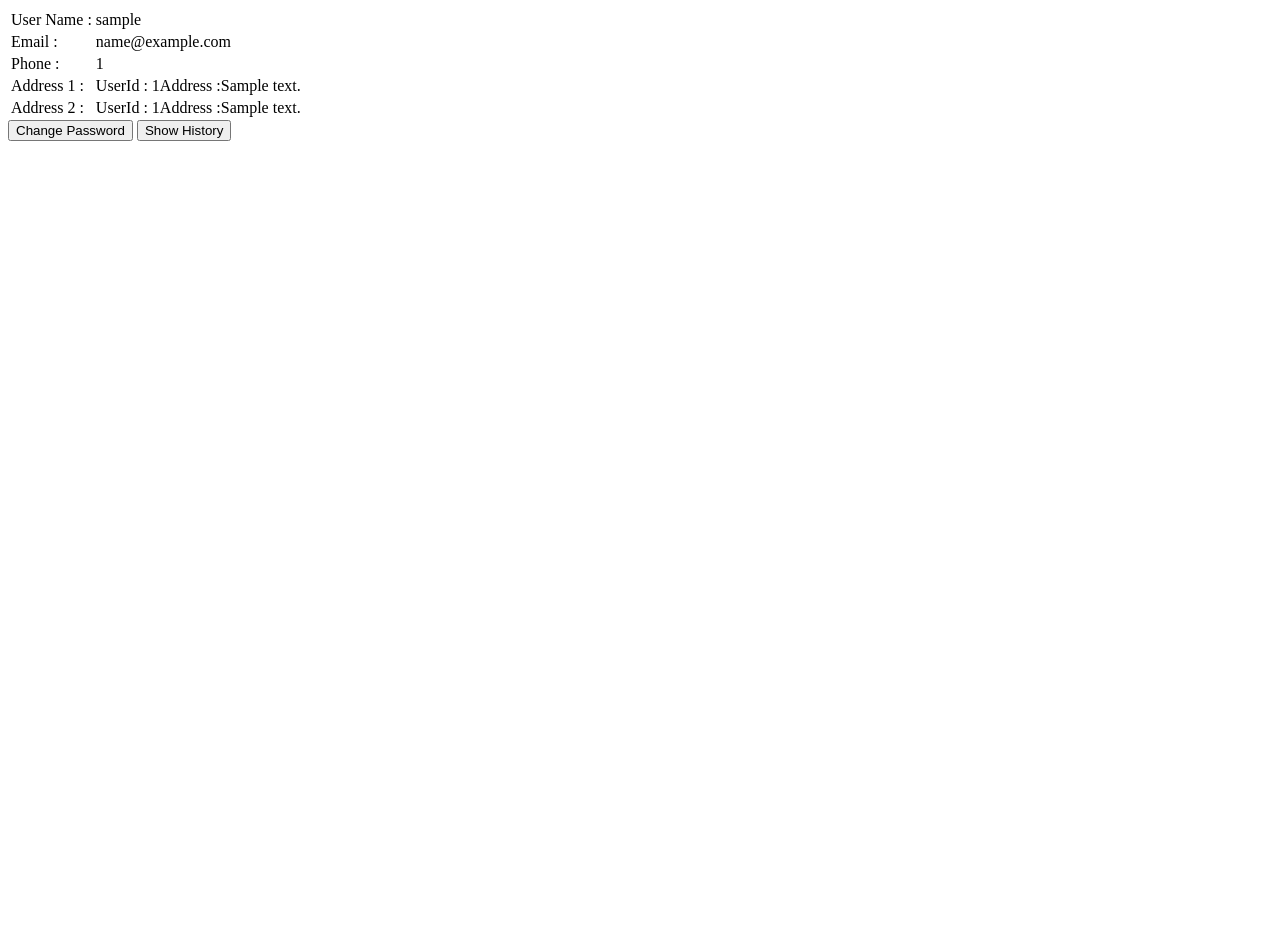
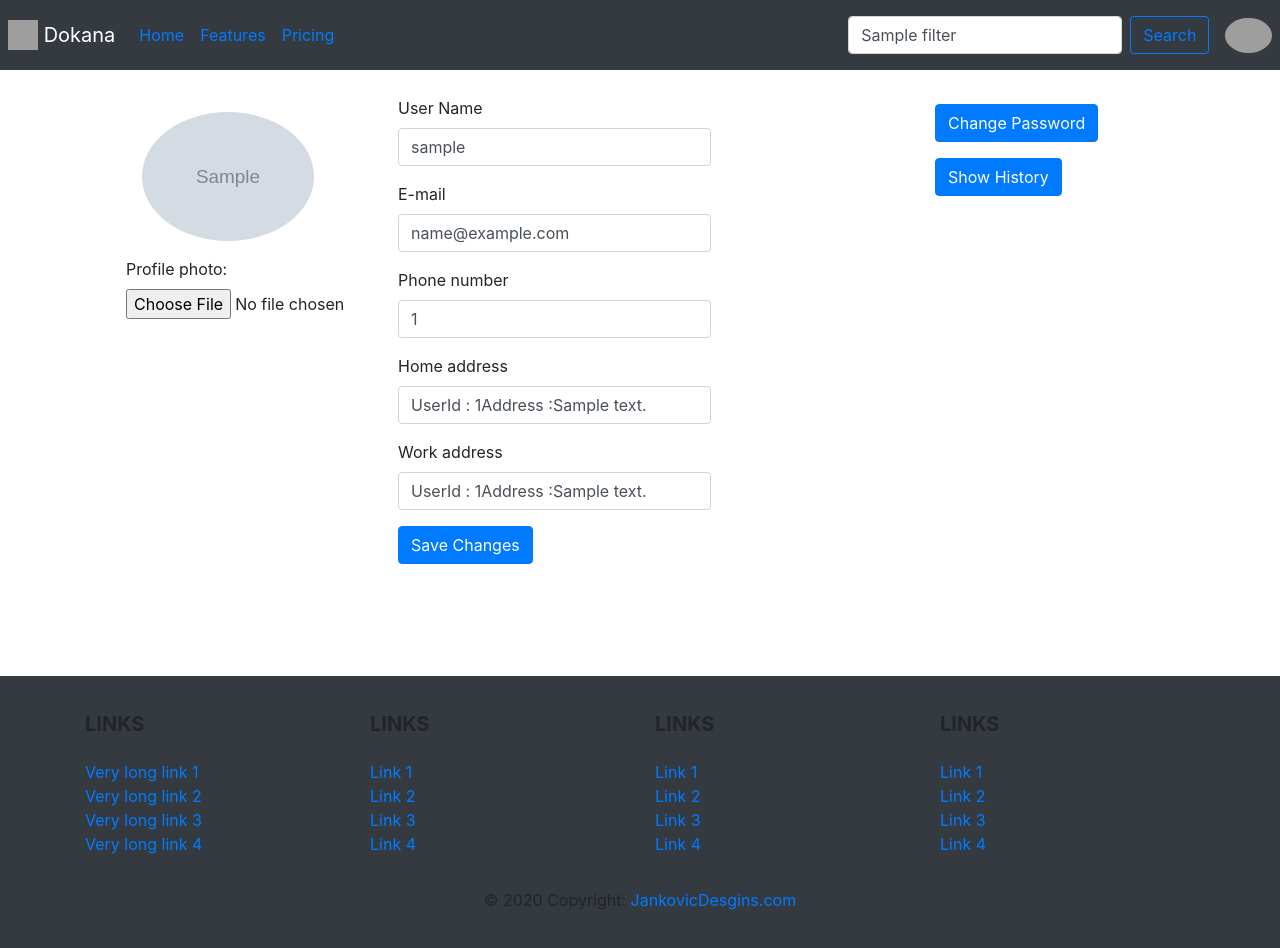
Before and after one commit to nourfayed/dokana_django_project, a Django app: template templates/user/profile.html in a window 1280 px wide. Before the commit the page ends 141 px from the top, so only its background shows below. Run offline with Django 3.2, Linux system fonts and the light colour scheme; tables that the repository leaves empty hold one stand-in row (values such as "Sample post"); the template is opened without the code that fills it: values that come from a table or form of the project are taken from there, most other values are stand-ins (such as "Sample title", 1, 10 or a date in 2020); grey boxes marked "Sample" are stand-in pictures; some libraries are stand-ins or nearby versions; grey boxes are pictures that could not be loaded.

Commit message:
profile design

```diff
--- a/User/forms.py
+++ b/User/forms.py
@@ -9,6 +9,9 @@ class RegisterForm(forms.Form):
     phone_number = forms.CharField(widget=forms.NumberInput(attrs={'class':'form-control'}), required=False)
 class ImageUploadForm(forms.Form):
     profile_photo = forms.ImageField()
+
+class ImageForm(forms.Form):
+    profile_photo = forms.ImageField(required=False)
 
 class LoginForm(forms.Form):
     username = forms.CharField(widget=forms.TextInput(attrs={'class':'form-control'}))
--- a/User/views.py
+++ b/User/views.py
@@ -3,7 +3,7 @@ from django.contrib.auth.forms import UserCreationForm, AuthenticationForm
 from django.contrib.auth import login, authenticate
 # Create your views here.
 from Cart.models import History
-from User.forms import ChangePasswordForm
+from User.forms import ChangePasswordForm, ImageForm
 from User.models import User, Address
 from .forms import RegisterForm, ImageUploadForm
 import logging
@@ -101,9 +101,10 @@ from products.models import Products
 def profile(request, pk):
     user_profile = User.objects.get(userId=pk)
     addresses = Address.objects.filter(userID=pk)
+    imageForm = ImageForm()
 
     return render(request, 'user/profile.html',
-                  {'profile': user_profile, 'address1': addresses[0].address, 'address2': addresses[1].address})
+                  {'profile': user_profile, 'img_form': ImageForm, 'address1': addresses[0].address, 'address2': addresses[1].address})
 
 
 def history(request, pk):
--- a/templates/user/profile.html
+++ b/templates/user/profile.html
@@ -1,47 +1,122 @@
-<!DOCTYPE html>
-<html lang="en">
-<head>
-    <meta charset="UTF-8">
-    <title>Profile</title>
+{% extends "BaseLine.html" %}
+{% block content %}
+    <form method="post" action="">
 
-</head>
-<body>
-<div>
-    <table>
-        <tbody>
-        <tr>
-            <td> User Name :</td>
-            <td> {{ profile.userName }}</td>
-        </tr>
+        <div class="conatainer row m-5 p-5">
+            {% csrf_token %}
+            <div class="col-3 align-items-center">
+                <img src="{{ profile.userImage.url }}" class="rounded-circle col-10 m-3" alt="{{ profile.userImage }}">
+                <div class="col-12">
+                    {{ img_form.as_p }}
+                </div>
+            </div>
+            <div class="col-6">
+                <div class="form-group">
+                    <label class="col-md-4 control-label" for="FullName">User Name</label>
+                    <div class="col-md-8">
+                        <input id="FullName" name="FullName" type="text" placeholder="User Name"
+                               class="form-control input-md"
+                               required="" value="{{ profile.userName }}">
+                    </div>
+                </div>
+                <div class="form-group">
+                    <label class="col-md-4 control-label" for="FullName">E-mail</label>
+                    <div class="col-md-8">
+                        <input id="FullName" name="FullName" type="text" placeholder="User Name"
+                               class="form-control input-md"
+                               required="" value="{{ profile.email }}">
+                    </div>
+                </div>
+                <div class="form-group">
+                    <label class="col-md-4 control-label" for="FullName">Phone number</label>
+                    <div class="col-md-8">
+                        <input id="FullName" name="FullName" type="number" maxlength="11" minlength="11"
+                               placeholder="User Name" class="form-control input-md"
+                               required="" value="{{ profile.phone }}">
+                    </div>
+                </div>
+                <div class="form-group">
+                    <label class="col-md-4 control-label" for="FullName">Home address</label>
+                    <div class="col-md-8">
+                        <input id="FullName" name="FullName" type="text" placeholder="User Name"
+                               class="form-control input-md"
+                               required="" value="{{ address1 }}">
+                    </div>
+                </div>
+                <div class="form-group">
+                    <label class="col-md-4 control-label" for="FullName">Work address</label>
+                    <div class="col-md-8">
+                        <input id="FullName" name="FullName" type="text" placeholder="User Name"
+                               class="form-control input-md"
+                               required="" value="{{ address2 }}">
+                    </div>
+                </div>
+                <div class="form-group col-1">
+                    <input type="submit" class=" btn btn-primary" value="Save Changes">
 
-        <tr>
-            <td> Email :</td>
-            <td> {{ profile.email }}</td>
-        </tr>
-        <tr>
-            <td> Phone :</td>
-            <td> {{ profile.phone }}</td>
+                </div>
+            </div>
 
-        </tr>
+                <div class="form-group col-3">
+                    <a href="changePassword/" class=" btn btn-primary m-2 co-12">Change Password</a>
+                    <a href="history/" class="btn btn-primary m-2 co-12">Show History</a>
 
-        <tr>
-            <td> Address 1 :</td>
-            <td> {{ address1 }}</td>
-        </tr>
+                </div>
 
-        <tr>
-            <td> Address 2 :</td>
-            <td> {{ address2 }}</td>
-        </tr>
 
-        </tbody>
-    </table>
-</div>
 
-<div>
-    <a href="changePassword/"><input type="button" value="Change Password"></a>
-    <a href="history/">    <input type="button" value="Show History"></a>
+        </div>
+    </form>
 
-</div>
-</body>
-</html>
+{% endblock %}
+
+{##}
+{##}
+{##}
+{#<!DOCTYPE html>#}
+{#<html lang="en">#}
+{#<head>#}
+{#    <meta charset="UTF-8">#}
+{#    <title>Profile</title>#}
+{##}
+{#</head>#}
+{#<body>#}
+{#<div>#}
+{#    <table>#}
+{#        <tbody>#}
+{#        <tr>#}
+{#            <td> User Name :</td>#}
+{#            <td> {{ profile.userName }}</td>#}
+{#        </tr>#}
+{##}
+{#        <tr>#}
+{#            <td> Email :</td>#}
+{#            <td> {{ profile.email }}</td>#}
+{#        </tr>#}
+{#        <tr>#}
+{#            <td> Phone :</td>#}
+{#            <td> {{ profile.phone }}</td>#}
+{##}
+{#        </tr>#}
+{##}
+{#        <tr>#}
+{#            <td> Address 1 :</td>#}
+{#            <td> {{ address1 }}</td>#}
+{#        </tr>#}
+{##}
+{#        <tr>#}
+{#            <td> Address 2 :</td>#}
+{#            <td> {{ address2 }}</td>#}
+{#        </tr>#}
+{##}
+{#        </tbody>#}
+{#    </table>#}
+{#</div>#}
+{##}
+{#<div>#}
+{#    <a href="changePassword/"><input type="button" value="Change Password"></a>#}
+{#    <a href="history/">    <input type="button" value="Show History"></a>#}
+{##}
+{#</div>#}
+{#</body>#}
+{#</html>#}
```
